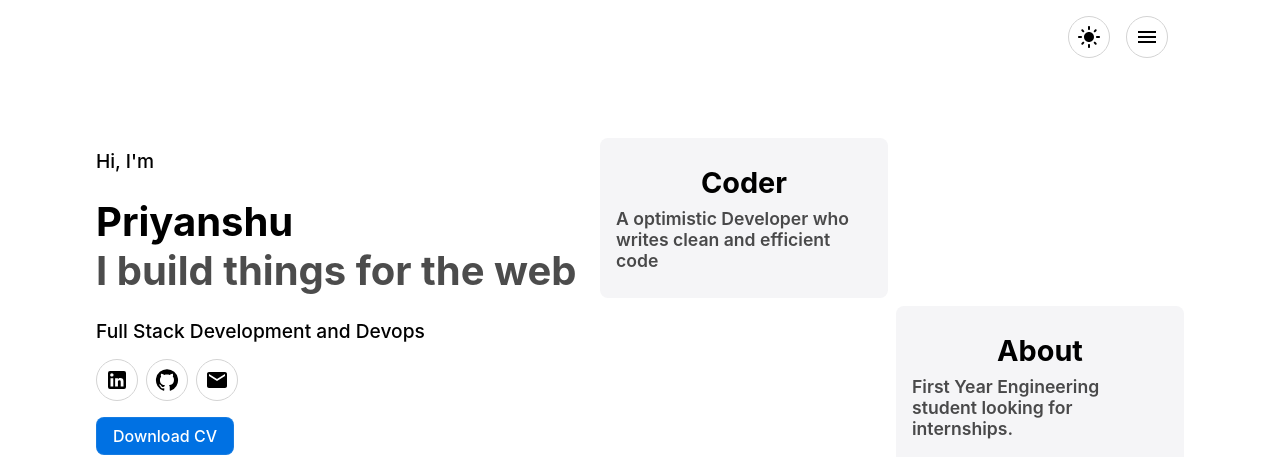
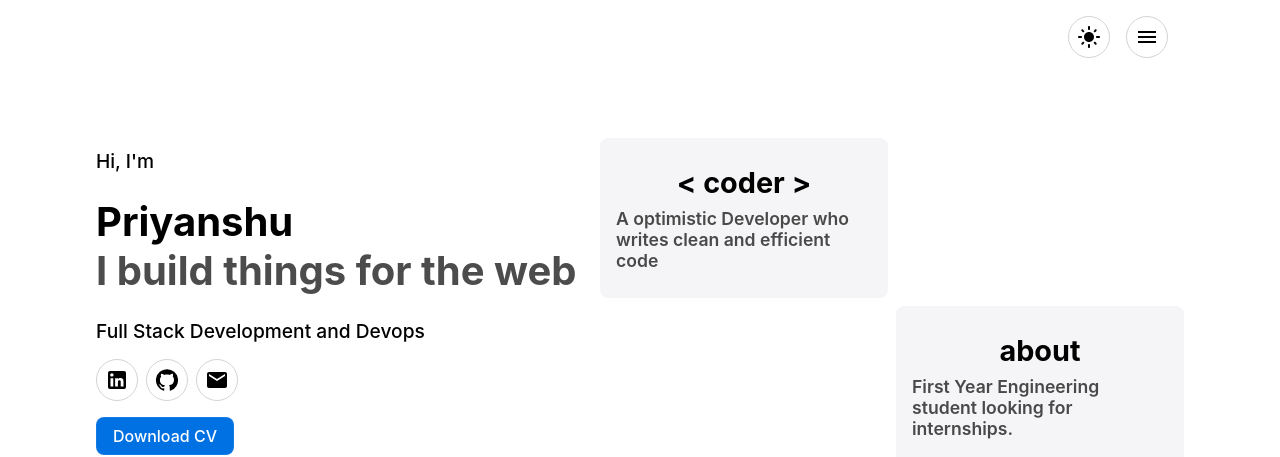
Before and after one commit to priyanshu16095/portfolio, a React (Vite) app: page / in a window 1280 px wide. Shown: the top 457 px of the page. Built offline with nearby package versions, Linux system fonts and the light colour scheme.

Commit message:
new commit

```diff
--- a/src/components/Hero.jsx
+++ b/src/components/Hero.jsx
@@ -33,13 +33,13 @@ function Hero() {
 
           <div className="heroRight displayNone">
             <div className="box box1 flex-v">
-              <p className="heroB">Coder</p>
+              <p className="heroB">{'<'} coder {'>'}</p>
               <p className="key">A optimistic Developer who writes clean and efficient code</p>
             </div>
             <div className="box box2"></div>
             <div className="box box3"></div>
             <div className="box box4 flex-v">
-              <p className="heroB">About</p>
+              <p className="heroB">about</p>
               <p className="key">First Year Engineering student looking for internships.</p>
             </div>
           </div>
--- a/src/index.css
+++ b/src/index.css
@@ -349,7 +349,7 @@ button:hover {
     overflow-x: hidden;
   }
   .skillsIcon {
-    width: 3rem;
+    width: 2.3rem !important;
   }
   .title {
     font-weight: 500;
```
